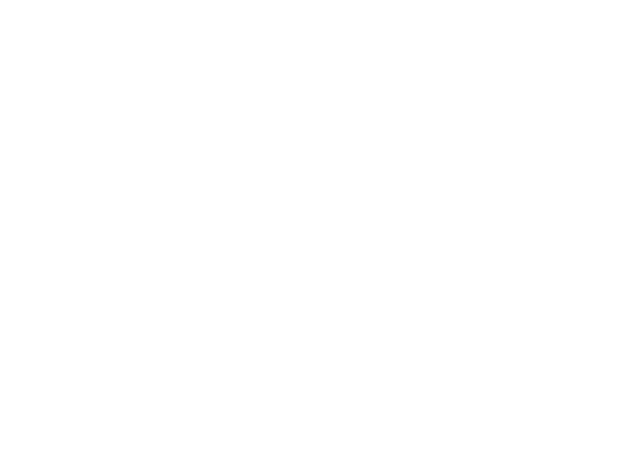
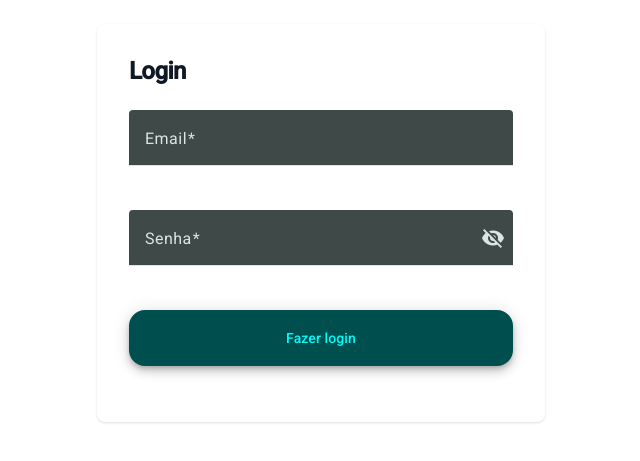
Before and after one commit to LuanTenorio/learn-web, an Angular app: page /login in a window 1280 px wide. Before the commit this address led to /. Shown: the part 177-638 px from the top of the page, without its empty margins (319-959 px from the left). Built offline with nearby package versions, Linux system fonts and the light colour scheme.

Commit message:
Add basic login

```diff
--- a/src/app/app.routes.ts
+++ b/src/app/app.routes.ts
@@ -1,3 +1,6 @@
 import { Routes } from '@angular/router';
+import { LoginComponent } from './auth/login/login.component';
 
-export const routes: Routes = [];
+export const routes: Routes = [
+    { path: "login", component: LoginComponent }
+];
--- /dev/null
+++ b/src/app/auth/interface/loginForm.interface.ts
@@ -0,0 +1,6 @@
+import { FormControl } from "@angular/forms";
+
+export interface ILoginForm {
+    email: FormControl<string>
+    password: FormControl<string>
+}
--- /dev/null
+++ b/src/app/auth/login/login.component.html
@@ -0,0 +1,44 @@
+<main class="flex items-center justify-center w-full h-full p-7">
+    <div
+        class="min-w-64 w-full bg-white rounded-lg shadow dark:border md:mt-0 sm:max-w-md xl:p-0 dark:bg-gray-800 dark:border-gray-700">
+        <div class="p-6 space-y-4 md:space-y-6 sm:p-8">
+            <h1 class="text-xl font-bold leading-tight tracking-tight text-gray-900 md:text-2xl dark:text-white">
+                Login
+            </h1>
+            <form [formGroup]="form" (ngSubmit)="login()" class="space-y-4 md:space-y-6space-y-4 md:space-y-6">
+                <mat-form-field class="w-full">
+                    <mat-label>Email</mat-label>
+                    <input matInput placeholder="email@gmail.com" [formControl]="form.controls.email"
+                        (blur)="updateErrorMessage(errorEmailMessage)" required />
+                    @if (form.controls.email.invalid) {
+                    <mat-error>{{errorEmailMessage()}}</mat-error>
+                    }
+                </mat-form-field>
+
+                <mat-form-field class="w-full">
+                    <mat-label>Senha</mat-label>
+                    <input matInput placeholder="********" (blur)="updateErrorMessage(errorPwdMessage)"
+                        [type]="hidePwd() ? 'password' : 'text'" [formControl]="form.controls.password" required />
+                    <button type="button" mat-icon-button matSuffix (click)="clickEvent($event)"
+                        [attr.aria-label]="'Hide password'" [attr.aria-pressed]="hidePwd()">
+                        <mat-icon>{{hidePwd() ? 'visibility_off' : 'visibility'}}</mat-icon>
+                    </button>
+                    @if (form.controls.password.invalid) {
+                    <mat-error>{{errorPwdMessage()}}</mat-error>
+                    }
+                </mat-form-field>
+
+                <button mat-fab extended type="submit" style="width: 100% !important;" [disabled]="loading()">
+                    @if (loading()) {
+                    <mat-spinner diameter="30"></mat-spinner>
+                    }@else{
+
+                    Fazer login
+                    }
+                </button>
+                <div>
+                </div>
+            </form>
+        </div>
+    </div>
+</main>
--- /dev/null
+++ b/src/app/auth/login/login.component.ts
@@ -0,0 +1,70 @@
+import { ChangeDetectionStrategy, Component, inject, signal, WritableSignal } from '@angular/core';
+import { FormBuilder, FormControl, FormGroup, FormsModule, ReactiveFormsModule, Validators } from '@angular/forms'
+import { AuthService } from '../service/auth.service';
+import { ILoginForm } from '../interface/loginForm.interface';
+import { IRequestError } from '../../request/iRequestError.interface';
+import { MatFormFieldModule } from '@angular/material/form-field';
+import { MatInputModule } from '@angular/material/input';
+import { MatIconModule } from '@angular/material/icon';
+import { MatButtonModule } from '@angular/material/button';
+import { MatProgressSpinnerModule } from '@angular/material/progress-spinner';
+import { Router } from '@angular/router';
+
+@Component({
+  selector: 'app-login',
+  imports: [MatProgressSpinnerModule, MatButtonModule, MatFormFieldModule, MatInputModule, FormsModule, ReactiveFormsModule, MatIconModule],
+  providers: [AuthService],
+  standalone: true,
+  templateUrl: './login.component.html',
+  styleUrl: './login.component.scss',
+  changeDetection: ChangeDetectionStrategy.OnPush,
+})
+export class LoginComponent {
+
+  private readonly fb = inject(FormBuilder)
+  private readonly authService = inject(AuthService)
+  private readonly router = inject(Router)
+  errorEmailMessage = signal('')
+  errorPwdMessage = signal('')
+  hidePwd = signal(true);
+
+  form: FormGroup<ILoginForm>
+  loading = signal(false)
+
+  constructor() {
+    this.form = this.fb.group({
+      email: new FormControl("", { nonNullable: true, validators: [Validators.required, Validators.email, Validators.maxLength(150)] }),
+      password: new FormControl("", { nonNullable: true, validators: [Validators.required, Validators.minLength(8), Validators.maxLength(150)] })
+    })
+  }
+
+  login() {
+    if (this.form.valid) {
+      this.loading.set(true)
+      const data = this.form.getRawValue()
+      this.authService.login(data).subscribe({
+        next: ({ token }) => {
+          this.authService.setToken(token)
+          this.loading.set(false)
+          this.router.navigate(["/"])
+        }, error: (err: IRequestError) => {
+          console.log({ err })
+          this.loading.set(false)
+        },
+      })
+    }
+  }
+
+  updateErrorMessage(signal: WritableSignal<string>) {
+    if (this.form.controls.email.hasError('required')) {
+      signal.set('Campo obrigatório');
+    } else {
+      signal.set('Campo inválido');
+    }
+  }
+
+  clickEvent(event: MouseEvent) {
+    this.hidePwd.set(!this.hidePwd());
+    event.stopPropagation();
+  }
+}
```
Also changed, not shown: src/app/auth/login/login.component.scss (added), 1 other file (tests, documents, lock files or other folders).
